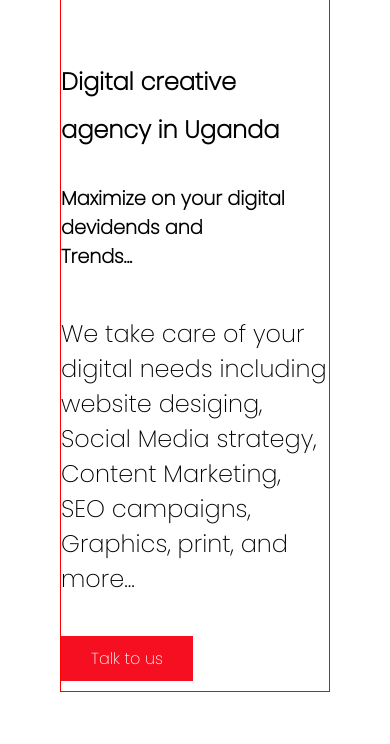
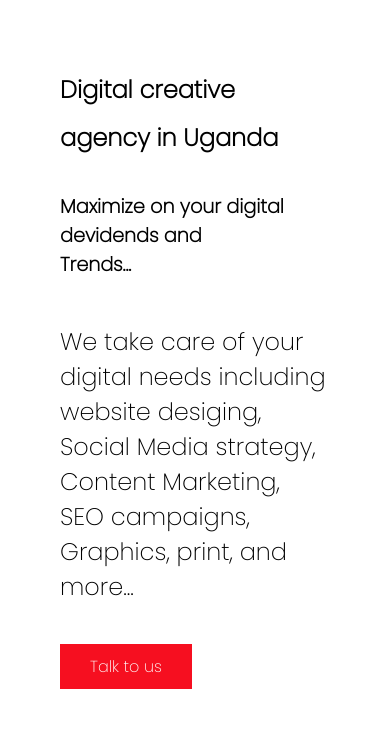
Before and after one commit to Antonio256/Jungletales-Digital, a plain HTML site: page index.html in a window 390 px wide. Shown: the part 100-844 px from the top of the page. Drawn offline with Linux system fonts and the light colour scheme.

Commit message:
adding styles

```diff
--- a/styles/styles.css
+++ b/styles/styles.css
@@ -494,13 +494,13 @@ h3{
 
     .home .home-content{
         padding-top: 100px;
-        border: 1px solid red;
+        /* border: 1px solid red; */
 
     }
 
     .home .home-content h1{
         /* padding: 30px; */
-        padding-top: 5px;
+        padding-top: 20px;
 
     }
     .partner-img{
```
